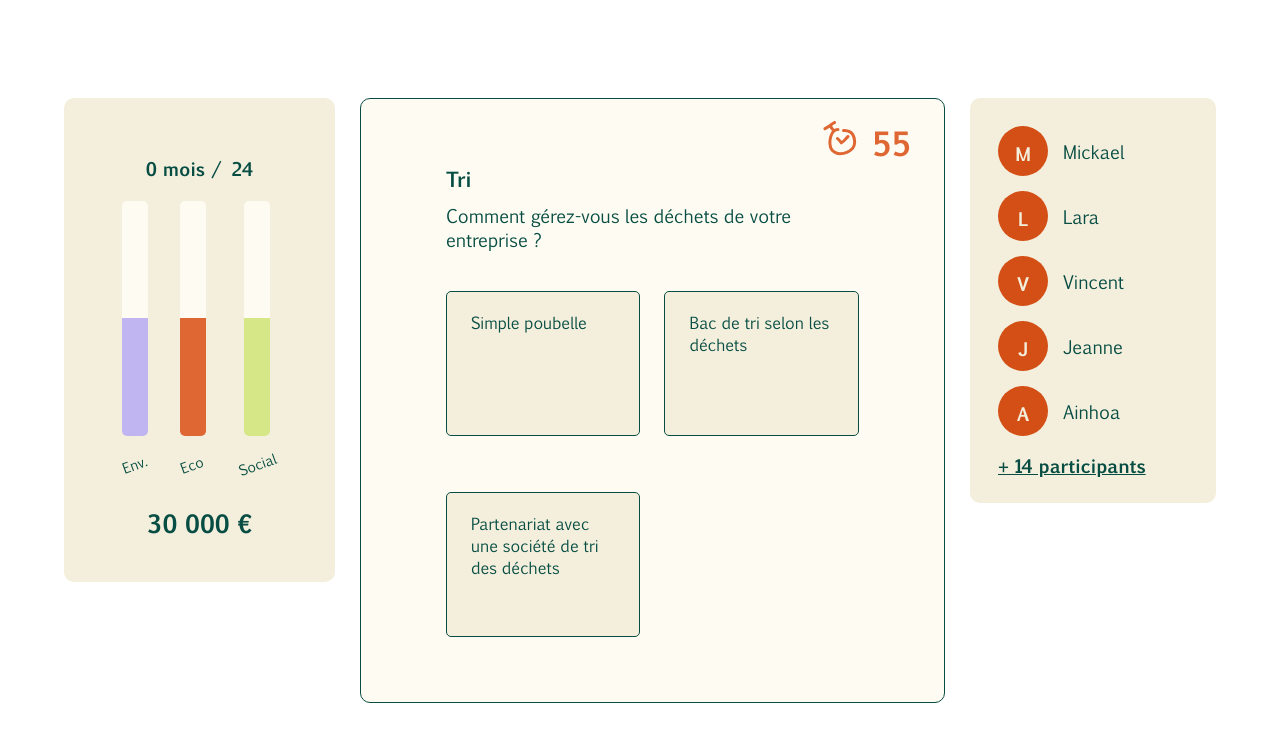
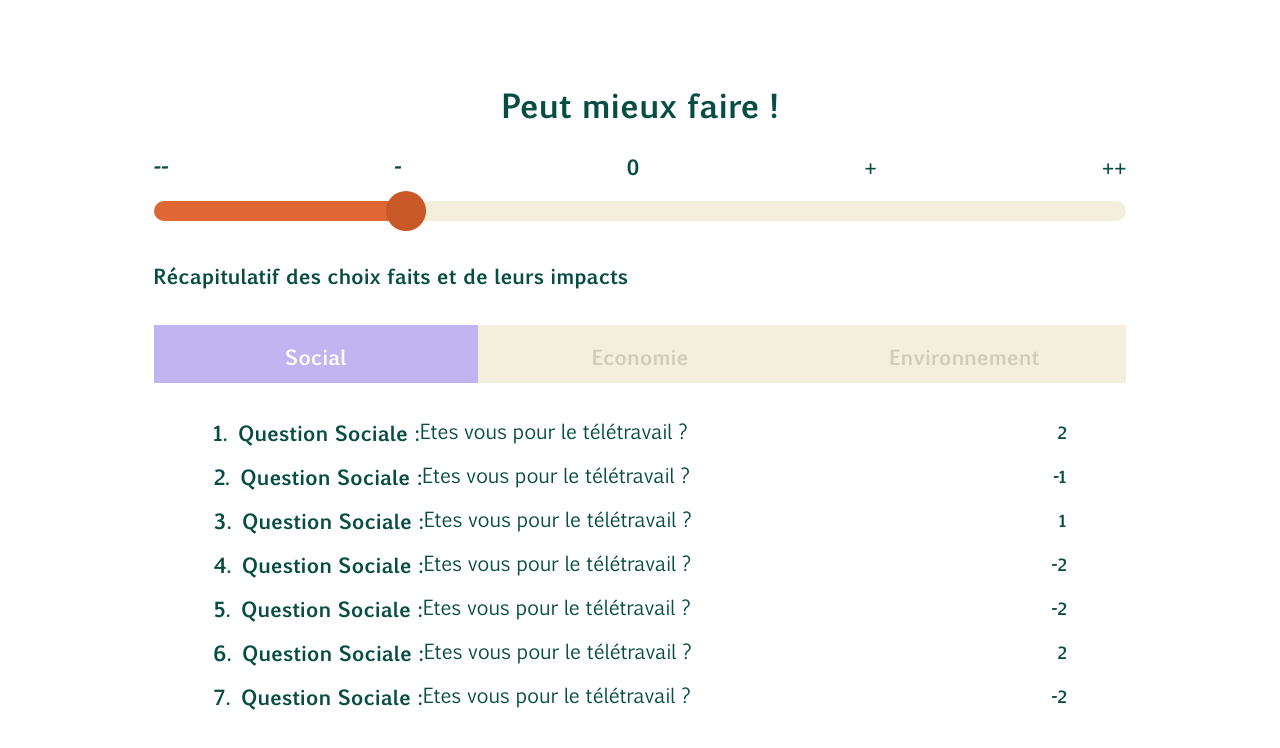
Before and after one commit to ValMgr/hackaton_2022_timeto, a React (Vite) app in the folder app/: page / in a window 1280 px wide. Shown: the top 748 px of the page. Built offline with nearby package versions, Linux system fonts and the light colour scheme.

Commit message:
[feat] : add screen results

```diff
--- a/app/package.json
+++ b/app/package.json
@@ -17,6 +17,7 @@
   "dependencies": {
     "react": "^18.2.0",
     "react-dom": "^18.2.0",
+    "react-router-dom": "^6.4.3",
     "styled-components": "^5.3.6"
   },
   "devDependencies": {
--- a/app/src/App.tsx
+++ b/app/src/App.tsx
@@ -3,17 +3,21 @@ import { GameProvider } from './core/providers/GameProvider';
 import './App.css'
 import QuestionContainer from "./modules/question/components/QuestionContainer";
 import List from "./modules/peoples/components/List";
+import Results from "./modules/results/components/Results";
+
 
 function App() {
 
   return (
-    <div className="App">
-      <GameProvider>
-        <Gauges />
-        <QuestionContainer />
-      </GameProvider>
-
-      <List />
+    // <div className="App">
+    //   <GameProvider>
+    //     <Gauges />
+    //     <QuestionContainer />
+    //   </GameProvider>
+    //   <List />
+    // </div>
+    <div className="results">
+      <Results />
     </div>
   )
 }
--- a/app/src/internal/components/Vote.tsx
+++ b/app/src/core/components/Vote.tsx
@@ -1,7 +1,7 @@
 import { useState, useEffect } from 'react';
 
-import { useAppContext } from '@/internal/providers/AppProvider';
-import Choice from '@/internal/components/Choice';
+import { useAppContext } from '@/core/providers/AppProvider';
+import Choice from '@/core/components/Choice';
 
 const choices = ['Blue', 'Red', 'Green', 'Yellow'];
 
--- /dev/null
+++ b/app/src/modules/results/components/Results.tsx
@@ -0,0 +1,98 @@
+import { TitleResults, ResultsContainer, RangeProgress, Range, ScaleResults, SubTitleResults, ResultsCategories, ResultCategory, ResultContent } from "./styledComponents";
+import { useState, useMemo } from 'react'
+
+
+function Results() {
+  const [category, setCategory] = useState('social');
+
+  let randomNumber = Math.floor(Math.random() * (15 - 3 +1)) + 3;
+
+  const answersSocial: JSX.Element[] = []
+
+  for (let i = 1; i < randomNumber; i++) {
+    let randomPoint = Math.floor(Math.random() * (2 - (-2) +1)) + (-2);
+    answersSocial.push(
+      <div>
+        <div className="question">
+          <div className="number">{i}. Question Sociale : </div>
+          <div className="text"> Etes vous pour le télétravail ?</div>
+        </div>
+        <div className="point">{randomPoint}</div>
+      </div>
+    );
+  }
+
+  const answersEco: JSX.Element[] = []
+
+  for (let i = 1; i < randomNumber; i++) {
+    let randomPoint = Math.floor(Math.random() * (2 - (-2) +1)) + (-2);
+    answersEco.push(
+      <div>
+        <div className="question">
+          <div className="number">{i}. Question Economique : </div>
+          <div className="text"> Pour réduire vos factures d'énergies, êtes vous prêt à...</div>
+        </div>
+        <div className="point">{randomPoint}</div>
+      </div>
+    );
+  }
+
+  const answersEnv: JSX.Element[] = []
+
+  for (let i = 1; i < randomNumber; i++) {
+    let randomPoint = Math.floor(Math.random() * (2 - (-2) +1)) + (-2);
+    answersEnv.push(
+      <div>
+        <div className="question">
+          <div className="number">{i}. Question Environnement : </div>
+          <div className="text"> Comment gérez-vous la pollution numérique ?</div>
+        </div>
+        <div className="point">{randomPoint}</div>
+      </div>
+    );
+  }
+
+
+  const renderAnswer: JSX.Element[] | null | JSX.Element = useMemo(() => {
+    if (category === 'social') {
+     return answersSocial;
+    } else if (category === 'economie'){
+      return answersEco;
+    } else if (category === 'environnement'){
+      return answersEnv
+    } else {
+      return null
+    }
+  }, [category]);
+
+
+
+  return(
+    <ResultsContainer>
+      <TitleResults>Peut mieux faire !</TitleResults>
+      <ScaleResults>
+        <div>--</div>
+        <div>-</div>
+        <div>0</div>
+        <div>+</div>
+        <div>++</div>
+      </ScaleResults>
+      <Range>
+        <RangeProgress />
+      </Range>
+      <SubTitleResults>Récapitulatif des choix faits et de leurs impacts</SubTitleResults>
+
+      <ResultsCategories>
+        <ResultCategory onClick={() => setCategory('social')} category='social' actualCategory={category}>Social</ResultCategory>
+        <ResultCategory onClick={() => setCategory('economie')} category='economie' actualCategory={category}>Economie</ResultCategory>
+        <ResultCategory onClick={() => setCategory('environnement')} category='environnement' actualCategory={category}>Environnement</ResultCategory>
+      </ResultsCategories>
+        <ResultContent>
+          {renderAnswer}
+        </ResultContent>
+    </ResultsContainer>
+  )
+
+}
+
+export default Results
--- /dev/null
+++ b/app/src/modules/results/components/styledComponents.ts
@@ -0,0 +1,125 @@
+import styled, { css } from 'styled-components';
+
+interface ITitleProps {
+  category: string;
+  actualCategory: string;
+}
+
+export const ResultsContainer = styled.div`
+  display: flex;
+  flex-direction: column;
+  align-ites: center;
+  margin-left: 12%;
+  margin-right: 12%;
+`;
+
+export const TitleResults = styled.div`
+  font-size: 32px;
+  font-family: EuphemiaBold;
+  color: #074D43;
+  text-align: center;
+  margin-bottom: 40px;
+  `;
+  export const SubTitleResults = styled.div`
+  font-size: 20px;
+  font-family: EuphemiaBold;
+  color: #074D43;
+  text-align: left;
+  margin-top: 40px;
+  margin-bottom: 40px;
+`;
+
+
+export const Range = styled.div`
+  width: 100%;
+  height: 20px;
+  background-color: #F3EFDC;
+  border-radius: 50px;
+  position: relative;
+  margin-top: 25px;
+`;
+
+export const RangeProgress = styled.div`
+  width: 28%;
+  height: 20px;
+  background-color: #DF6734;
+  border-radius: 50px;
+  position: absolute;
+  &::before {
+    width: 40px;
+    height: 40px;
+    background-color: #C85828;
+    border-radius: 50%;
+    position: absolute;
+    right: 0;
+    content: '';
+    top: 0;
+    bottom: 0;
+    margin: auto 0;
+  }
+`;
+export const ScaleResults = styled.div`
+  display: flex;
+  flex-directions: row;
+  align-items: center;
+  justify-content: space-between;
+  color: #074D43;
+  font-size: 20px;
+  font-family: EuphemiaBold;
+`;
+
+export const ResultsCategories = styled.div`
+  display: flex;
+  flex-direction: row;
+  width: 100%;
+  border-top-left-radius: 10px;
+`;
+
+export const ResultCategory = styled.div<ITitleProps>`
+  padding: 17px;
+  display: flex;
+  align-items: center;
+  justify-content: center;
+  background-color: #F3EFDC;
+  color: #D1CCB5;
+  font-size: 20px;
+  font-family: EuphemiaBold;
+  width: 33%;
+
+  ${prop => {
+    if(prop.category == prop.actualCategory) {
+      return css`
+        color: #FEFCF2;
+        background-color: #C1B5F1;
+      `}
+  }}
+  `;
+
+  export const ResultContent = styled.div`
+  background-color: #FFF;
+  padding: 35px 60px;
+  overflow-y: auto;
+  color: #074D43;
+  display: flex;
+  flex-direction: column;
+  gap: 20px;
+  max-height: 260px;
+  div {
+    display: flex;
+    flex-direction: row;
+    align-items: center;
+    justify-content: space-between;
+    .question {
+      color: #074D43;
+      font-size: 20px;
+      .number {
+        font-family: EuphemiaBold;
+      }
+    }
+    .point {
+      font-family: EuphemiaBold;
+      color: #074D43;
+
+    }
+  }
+`;
--- a/app/src/modules/sessions/components/RoomSelector.tsx
+++ b/app/src/modules/sessions/components/RoomSelector.tsx
@@ -1,5 +1,5 @@
 import { ChangeEvent, useCallback, useState } from 'react';
-import { useAppContext } from '@/internal/providers/AppProvider';
+import { useAppContext } from '@/core/providers/AppProvider';
 
 function RoomSelector() {
   const [roomId, setRoomId] = useState<string>('');
--- a/app/src/modules/sessions/components/UserList.tsx
+++ b/app/src/modules/sessions/components/UserList.tsx
@@ -1,5 +1,5 @@
 import { useMemo } from 'react';
-import { useAppContext } from '@/internal/providers/AppProvider';
+import { useAppContext } from '@/core/providers/AppProvider';
 
 export type UserType = {
   id: string;
```
Also changed, not shown: app/src/core/components/Choice.tsx (renamed from app/src/internal/components/Choice.tsx), app/src/core/providers/AppProvider.tsx (renamed from app/src/internal/providers/AppProvider.tsx), 1 other file (tests, documents, lock files or other folders).
